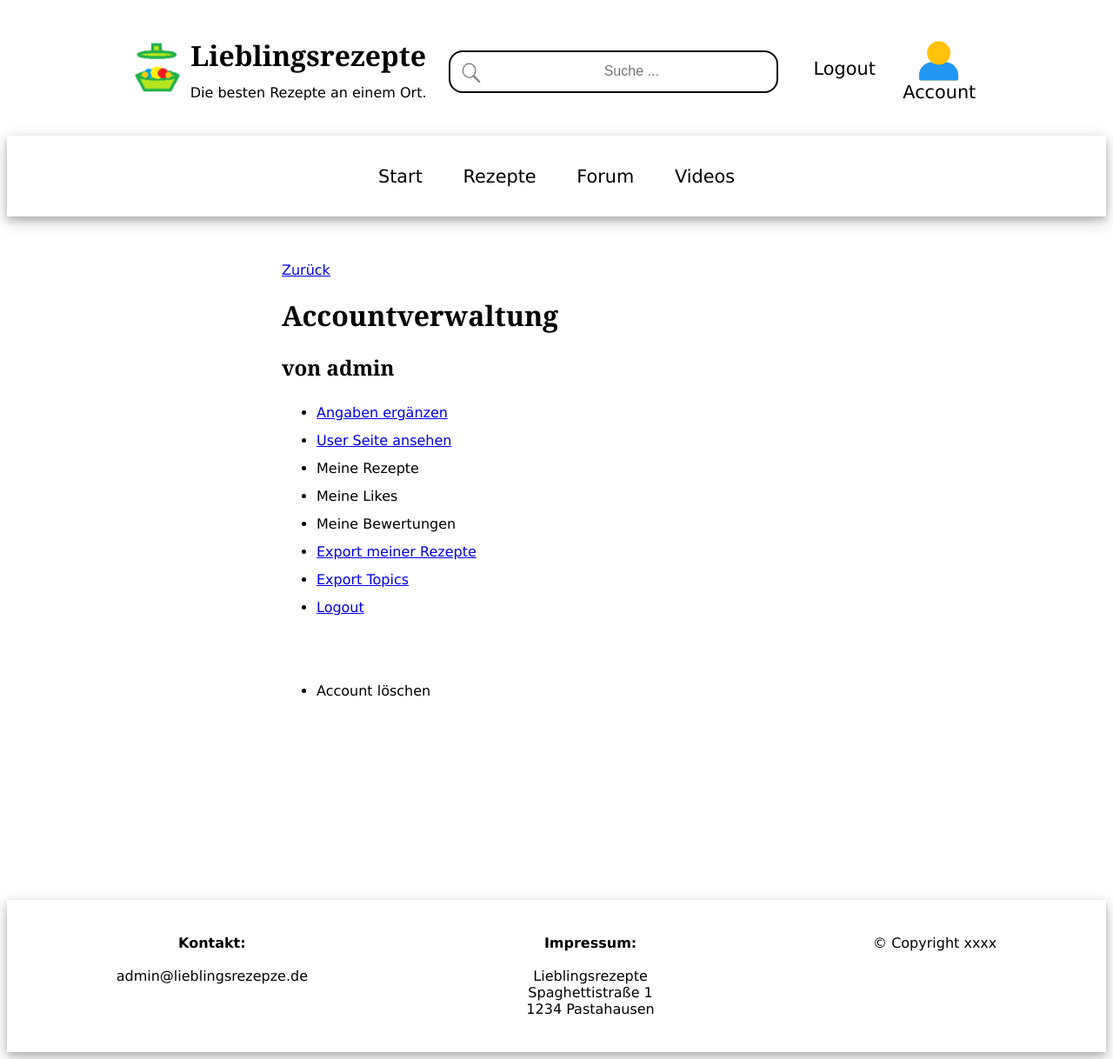
After one commit to PatReis/fav_reps, a Django app: page /user/account/ in a window 1280 px wide. The commit adds this page. Shown: the whole page at 87% size. Run offline with Django 5.2, Linux system fonts and the light colour scheme; a user stored in the database is signed in.

Commit message:
Added Account management page and adjusted css for user app.

```diff
--- a/recipes_app/templates/recipes_app/recipes_grid.html
+++ b/recipes_app/templates/recipes_app/recipes_grid.html
@@ -126,7 +126,7 @@
     <div class="grid-option" style="text-align:center;">
 
     <form method="GET" action="{% url 'recipes' %}">
-
+        Seiten:
         {% if page_browser_show_back is not None %}
             <button type="submit" name="pgNr" value="{{page_browser_show_back}}">&larr; Zurück</button>
         {% endif %}
@@ -139,7 +139,7 @@
         {% for i in page_browser_choices_down %}
             <button type="submit" name="pgNr" value="{{i}}">{{i|add:"1"}}</button>
         {% endfor %}
-        <span class="button-display">{{page_browser_current_index|add:"1"}}<span>
+        <span class="button-display"><u>{{page_browser_current_index|add:"1"}}</u><span>
         {% for i in page_browser_choices_up %}
             <button type="submit" name="pgNr" value="{{i}}">{{i|add:"1"}}</button>
         {% endfor %}
--- a/recipes_app/views.py
+++ b/recipes_app/views.py
@@ -158,6 +158,8 @@ def recipe(request, pk):
         else:
             ingredients_formated.append((' ', x))
 
+    likes_count = recipe_from_key.likes.count()
+
     if request.user.is_authenticated:
         user_has_liked = request.user in recipe_from_key.likes.all()
     else:
@@ -179,7 +181,7 @@ def recipe(request, pk):
 
     context = {"recipe": recipe_from_key,  "ingredients_formated": ingredients_formated,
                "required_persons": required_persons, "recipe_topics": recipe_topics, "ratings": ratings_page,
-               "user_has_liked": user_has_liked}
+               "user_has_liked": user_has_liked, "likes_count": likes_count, "diff_lookup": COOKING_DIFFICULTY_LOOKUP}
     context.update(browser_context)
     context.update(rating_per_cent_context)
     print(context)
@@ -240,4 +242,4 @@ def deleteRecipe(request, pk):
         recipe.delete()
         return redirect('home')
 
-    return render(request, 'recipes_app/delete.html', {'obj': recipe})
+    return render(request, 'recipes_app/recipe_delete.html', {'obj': recipe})
--- a/static/styles/main.css
+++ b/static/styles/main.css
@@ -22,13 +22,18 @@ h1, h2, h3, h4, h5, h6 {
 
 .main-left-column {
     width: 25%;
+    max-width: 100em;
+    margin: 2em;
 }
 .main-middle-column {
     width: 50%;
-    max-width: 170em;
+    max-width: 200em;
+    margin: 2em;
 }
 .main-right-column {
     width: 25%;
+    max-width: 100em;
+    margin: 2em;
 }
 
 /* Add a card effect */
@@ -95,7 +100,7 @@ h1, h2, h3, h4, h5, h6 {
     margin: 1em;
 }
 
-button, input[type=submit], input[type=number], input[type=text], select, .button-like, .button-display {
+button, input[type=submit], input[type=password], input[type=email], input[type=number], input[type=text], select, .button-like, .button-display {
     background-color: white;
     padding: 0.35em;
     border: solid;
--- a/templates/header.html
+++ b/templates/header.html
@@ -34,7 +34,7 @@
         </div>
         <div class="header-user">
             {% if request.user.is_authenticated %}
-                <a href="{% url 'user-profile' user.id %}">
+                <a href="{% url 'user-account' %}">
             {% else %}
                 <a href="{% url 'user-login' %}" >
             {% endif %}
--- /dev/null
+++ b/user_app/templates/user_app/account_user.html
@@ -0,0 +1,35 @@
+{% extends 'main.html' %}
+
+{% block content %}
+
+
+<div class="main-container">
+<div class="main-middle-column" style="margin-bottom:10em;">
+
+    <div class="topnav">
+    <a href="{{request.META.HTTP_REFERER}}">Zurück</a>
+    </div>
+
+    <div>
+        <h1>Accountverwaltung </h1>
+        <h2> von {{user.username}}</h2>
+
+       <ul style="line-height:2;">
+            <li><a href="{% url 'user-update' %}">Angaben ergänzen<a></li>
+            <li><a href="{% url 'user-profile' user.id %}">User Seite ansehen<a></li>
+            <li>Meine Rezepte</li>
+            <li>Meine Likes</li>
+            <li>Meine Bewertungen</li>
+            <li><a href="/api/recipes">Export meiner Rezepte</a></li>
+            <li><a href="/api/topics">Export Topics</a></li>
+            <li><a href="{% url 'user-logout' %}">Logout</a></li>
+            <br> <br>
+            <li>Account löschen</li>
+        </ul>
+
+    </div>
+
+</div>
+</div>
+
+{% endblock %}
--- a/user_app/templates/user_app/register_user.html
+++ b/user_app/templates/user_app/register_user.html
@@ -13,7 +13,8 @@
     }
 </style>
 
-<div class="main_column">
+<div class="main-container">
+<div class="main-middle-column" style="margin-bottom:10em;">
     <div class="topnav">
     <a href="{{request.META.HTTP_REFERER}}">Zurück</a>
     </div>
@@ -40,7 +41,7 @@
         <a href="{% url 'user-login' %}">Login</a>
     </div>
 
-
+</div>
 </div>
 
 {% endblock %}
--- a/user_app/templates/user_app/update_user.html
+++ b/user_app/templates/user_app/update_user.html
@@ -13,7 +13,8 @@
     }
 </style>
 
-<div class="main_column">
+<div class="main-container">
+<div class="main-middle-column" style="margin-bottom:10em;">
     <div class="topnav">
     <a href="{{request.META.HTTP_REFERER}}">Zurück</a>
     </div>
@@ -41,7 +42,7 @@
 
     </div>
 
-
+</div>
 </div>
 
 {% endblock %}
--- a/user_app/urls.py
+++ b/user_app/urls.py
@@ -9,5 +9,6 @@ urlpatterns = [
     path('logout/', views.logoutUser, name="user-logout"),
     path('register/', views.registerPage, name="user-register"),
     path('update/', views.updateUser, name="user-update"),
+    path('account/', views.userAccount, name="user-account"),
     path('profile/<str:pk>/', views.userProfile, name="user-profile"),
 ]
--- a/user_app/views.py
+++ b/user_app/views.py
@@ -62,9 +62,15 @@ def updateUser(request):
         form = UserForm(request.POST, request.FILES, instance=user)
         if form.is_valid():
             form.save()
-            return redirect('user-profile', pk=user.id)
+            return redirect('user-account', pk=user.id)
 
     return render(request, 'user_app/update_user.html', {'form': form})
+
+@login_required(login_url='user-login-required')
+def userAccount(request):
+    user = request.user
+    context = {"user": user}
+    return render(request, 'user_app/account_user.html', context)
 
 
 def userProfile(request, pk):
```
Also changed, not shown: recipes_app/api/views.py (+14 -4 lines), recipes_app/templates/recipes_app/recipe.html (+14 -5 lines), recipes_app/templates/recipes_app/recipe_delete.html (renamed from recipes_app/templates/recipes_app/delete.html, +8 -5 lines), recipes_app/templates/recipes_app/recipe_form.html (+8 -8 lines), user_app/templates/user_app/login_required.html (+5 -5 lines), user_app/templates/user_app/login_user.html (+4 -3 lines), user_app/templates/user_app/profile_user.html (+4 -3 lines), db.sqlite3.
